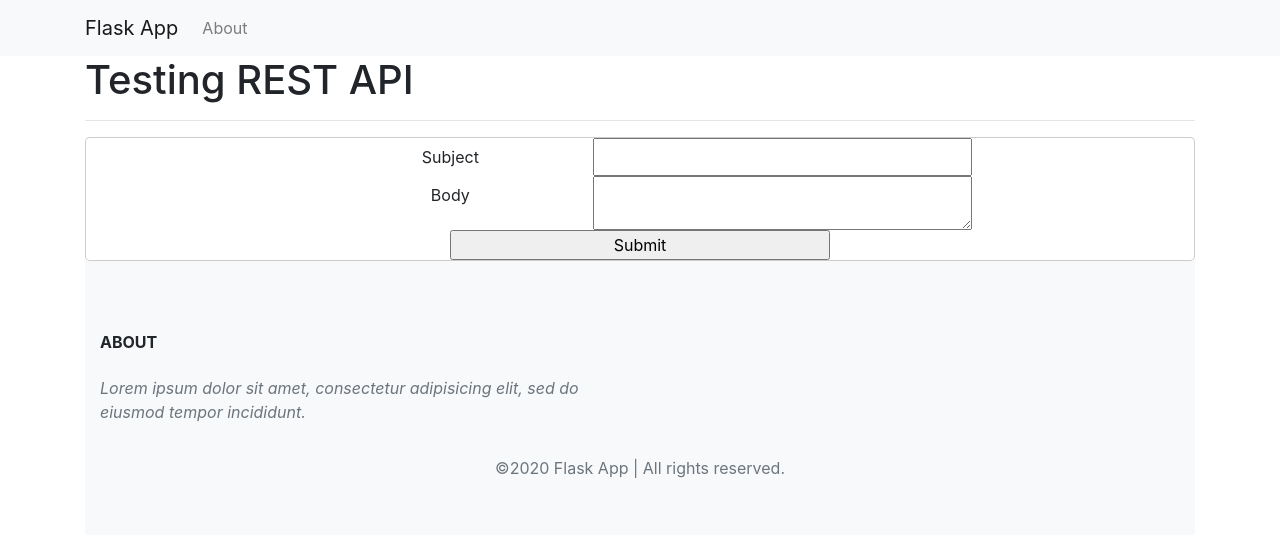
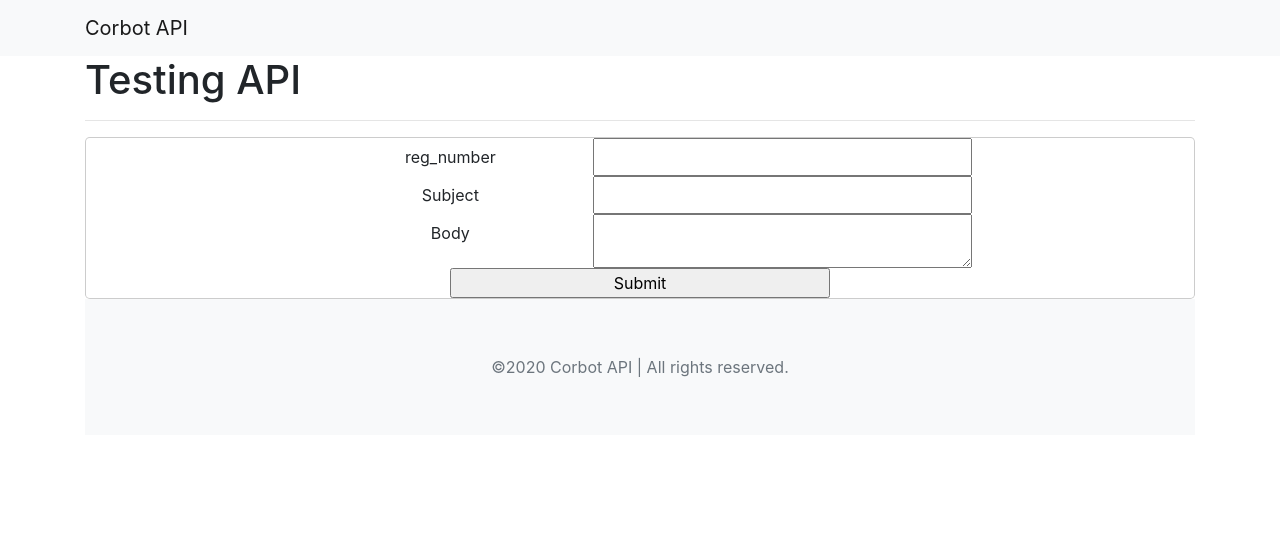
Before and after one commit to Simple2B/corbot.api, a Flask app: template app/templates/index.html in a window 1280 px wide. Shown: the top 535 px of the page. Run offline with Flask 2, Linux system fonts and the light colour scheme; the template is opened without the code that fills it: values that come from a table or form of the project are taken from there, others are empty; some libraries are stand-ins or nearby versions.

Commit message:
fix test form

```diff
--- a/app/forms/testing.py
+++ b/app/forms/testing.py
@@ -4,7 +4,7 @@ from wtforms import StringField, SubmitField, TextAreaField, IntegerField
 
 class TestingForm(FlaskForm):
 
-    RegNumber = IntegerField('RegNumber')
+    RegNumber = StringField('reg_number')
     Subject = StringField('Subject')
     Body = TextAreaField('Body')
     Submit = SubmitField('Submit')
--- a/app/templates/base.html
+++ b/app/templates/base.html
@@ -28,15 +28,6 @@
           aria-controls="navbarNav" aria-expanded="false" aria-label="Toggle navigation">
           <span class="navbar-toggler-icon"></span>
         </button>
-        <div class="collapse navbar-collapse" id="navbarNav">
-          <!-- Main Navigation -->
-          <ul class="navbar-nav">
-            <li class="nav-item">
-              <a class="nav-link" href="#about">About</a>
-            </li>
-          </ul>
-          <!-- Login/Logout -->
-        </div>
       </div>
     </nav>
   </header>
@@ -59,13 +50,6 @@
   <!-- Footer-->
   <footer>
     <div class="container-fluid bg-light py-5">
-      <div class="row py-4">
-        <div class="col-lg-6 col-md-4 mb-4 mb-lg-0">
-          <h6 id='about' class="text-uppercase font-weight-bold mb-4">About</h6>
-          <p class="font-italic text-muted">Lorem ipsum dolor sit amet, consectetur adipisicing elit, sed do
-            eiusmod tempor incididunt.</p>
-        </div>
-      </div>
       <!-- Copyrights -->
       <div class="text-center">
         <p class="text-muted mb-0 py-2">&copy;2020 {{ config.APP_NAME }} | All rights reserved.</p>
--- a/app/templates/index.html
+++ b/app/templates/index.html
@@ -2,11 +2,15 @@
 
 {% block content %}
 <div class="container">
-  <h1>Testing REST API</h1>
+  <h1>Testing API</h1>
   <hr>
   <form class="form" role="form" action="/api" method="post">
     <div class="__modal-inputs--flex-row modal-content" style="width:100%; text-align:center;">
       <input id="hidden_ticket_id" type="hidden" name="ticket_id" value="">
+      <div class="row justify-content-center">
+        {{form.RegNumber.label(class="col-sm-3 col-form-label")}}
+        {{form.RegNumber(class='_form-input _form-input--m col-sm-4')}}
+      </div>
       <div class="row justify-content-center">
         {{form.Subject.label(class="col-sm-3 col-form-label")}}
         {{form.Subject(class='_form-input _form-input--m col-sm-4')}}
--- a/app/views/main.py
+++ b/app/views/main.py
@@ -35,8 +35,9 @@ def api():
     form = TestingForm()  # form to test from admin dashboard
     if form.validate_on_submit():
         body = form.Body.data
+        reg_num = form.RegNumber.data
         method_name = form.Subject.data
-        res = make_response(json.dumps(dispatch(method_name, body), indent=4, sort_keys=True, default=str), 200)
+        res = make_response(json.dumps(dispatch(method_name, body, reg_num), indent=4, sort_keys=True, default=str), 200)
         res.mimetype = 'application/json'
         return res
     return {}
--- a/config.py
+++ b/config.py
@@ -10,7 +10,7 @@ base_dir = os.path.dirname(os.path.abspath(__file__))
 class BaseConfig(object):
     """Base configuration."""
 
-    APP_NAME = "Flask App"
+    APP_NAME = "Corbot API"
     DEBUG_TB_ENABLED = False
     SECRET_KEY = os.environ.get(
         "SECRET_KEY", "DIAOIS9zEy5hLHDxi9TE5Re0THM"
```
